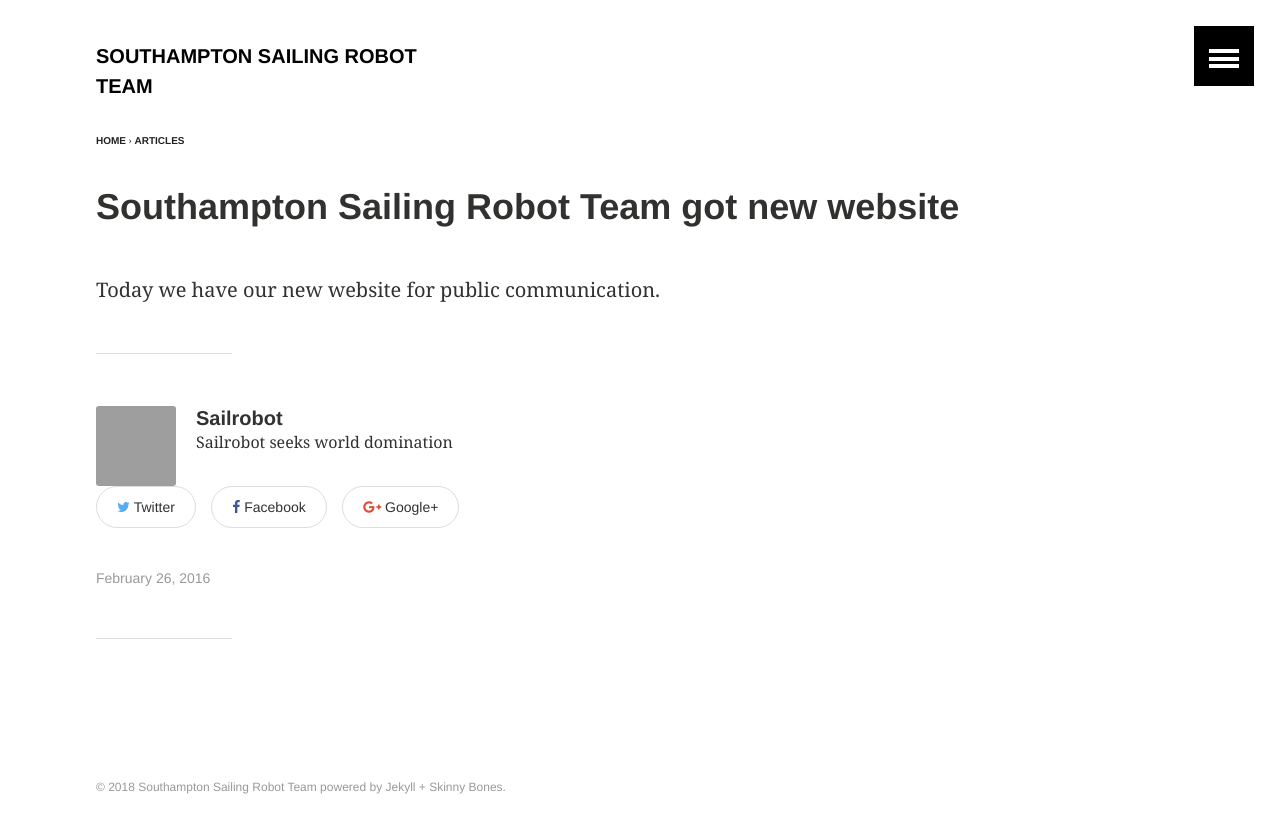
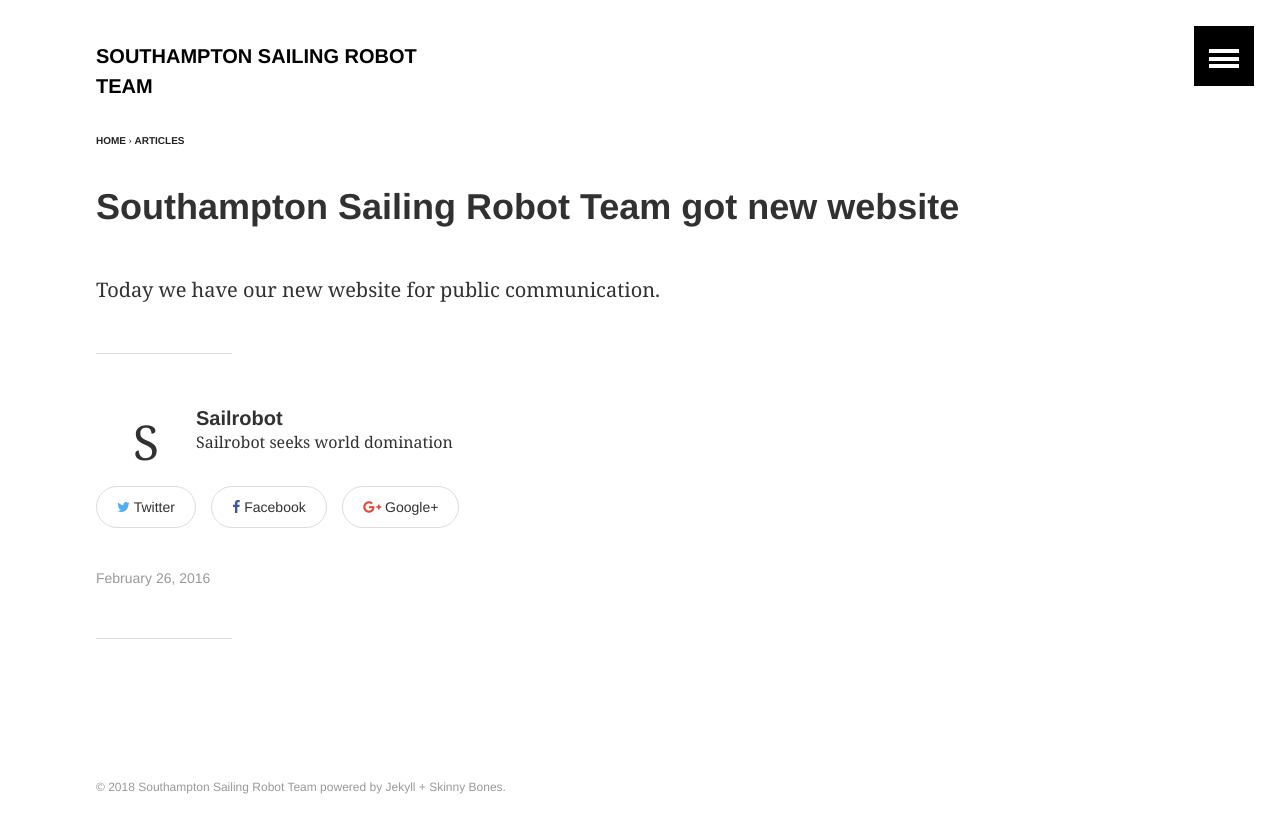
Before and after one commit to Maritime-Robotics-Student-Society/blog, a Jekyll site: the page built from _posts/articles/2016-02-26-southampton-sailing-robot-team.markdown, in a window 1280 px wide. Shown: the top 833 px of the page. Built offline with Jekyll 4.4.1, drawn with Linux system fonts in a browser that asks for light colours; comment, search, counter and statistics services are not loaded.

Commit message:
Add backup to logo in author blurb ------ In the author blurb that is written at the bottom of every blog post, it now displays the first letter of the author's name if we don't have an avatar for them yet. Also added an SCSS file to style that.

```diff
--- a/_includes/page-author.html
+++ b/_includes/page-author.html
@@ -3,7 +3,15 @@
 {% endif %}
 
 <div class="author-image">
-	<img src="{{ site.url }}/images/{{ author.avatar }}" alt="{{ author.name }}">
+	{% if author.avatar %}
+		{% comment %}If we've got a URI for the person's avatar add em{% endcomment %}
+		<img src="{{ site.url }}/images/{{ author.avatar }}" alt="{{ author.name }}">
+	{% else %}
+		{% comment %}If we don't, print the author's initials instead{% endcomment %}
+		<div class="fallback">
+			<span>{{ author.name | split: "" | first }}</span>
+		</div>
+	{% endif %}
 </div><!-- ./author-image -->
 <div class="author-content">
 	<h3 class="author-name" >{{ site.data.messages.locales[site.locale].written_by }} {% if author.web %}<a href="{{ author.web }}" itemprop="author">{{ author.name }}</a>{% else %}<span itemprop="author">{{ author.name }}</span>{% endif %}</h3>
--- /dev/null
+++ b/_sass/_page-footer.scss
@@ -0,0 +1,18 @@
+// page-footer.scss
+/**
+ * This file for now is meant to set the styles for when we don't yet have an avatar
+ * for an author for a blog post.
+*/
+
+// This styles the author's initial that'll be used as their avatar when we don't
+// yet have an image for them.
+.author-image .fallback {
+	display: table;
+	width: 100px;
+    text-align: center;
+    span {
+        display: table-cell;
+        vertical-align: middle;
+        font-size: 3em;
+    }
+}
--- a/css/main.scss
+++ b/css/main.scss
@@ -53,3 +53,9 @@ sitemap: false
    ========================================================================== */
 
 @import "layout";
+
+/*
+   Custom styles
+   ========================================================================== */
+
+@import "page-footer";
```
